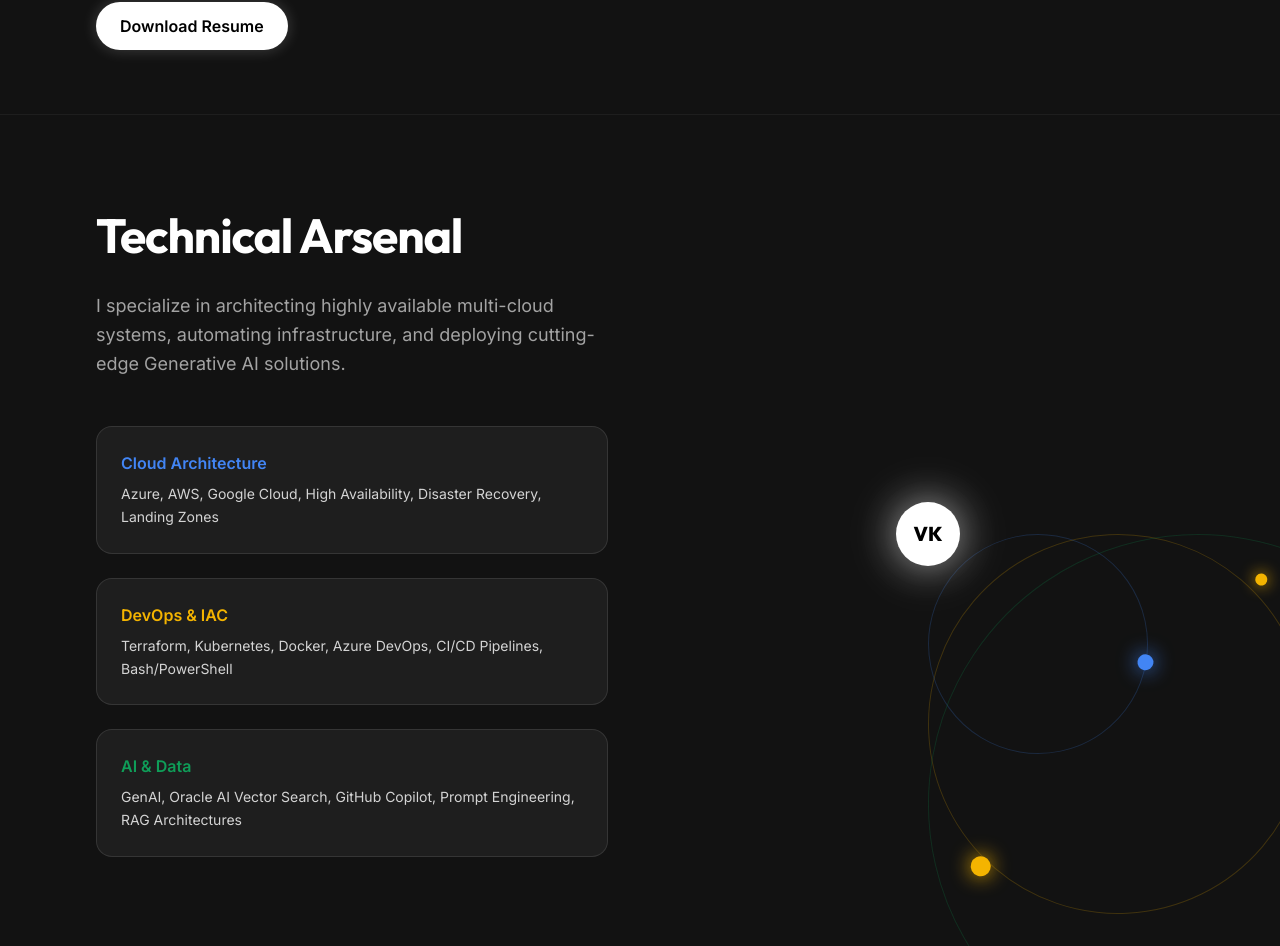
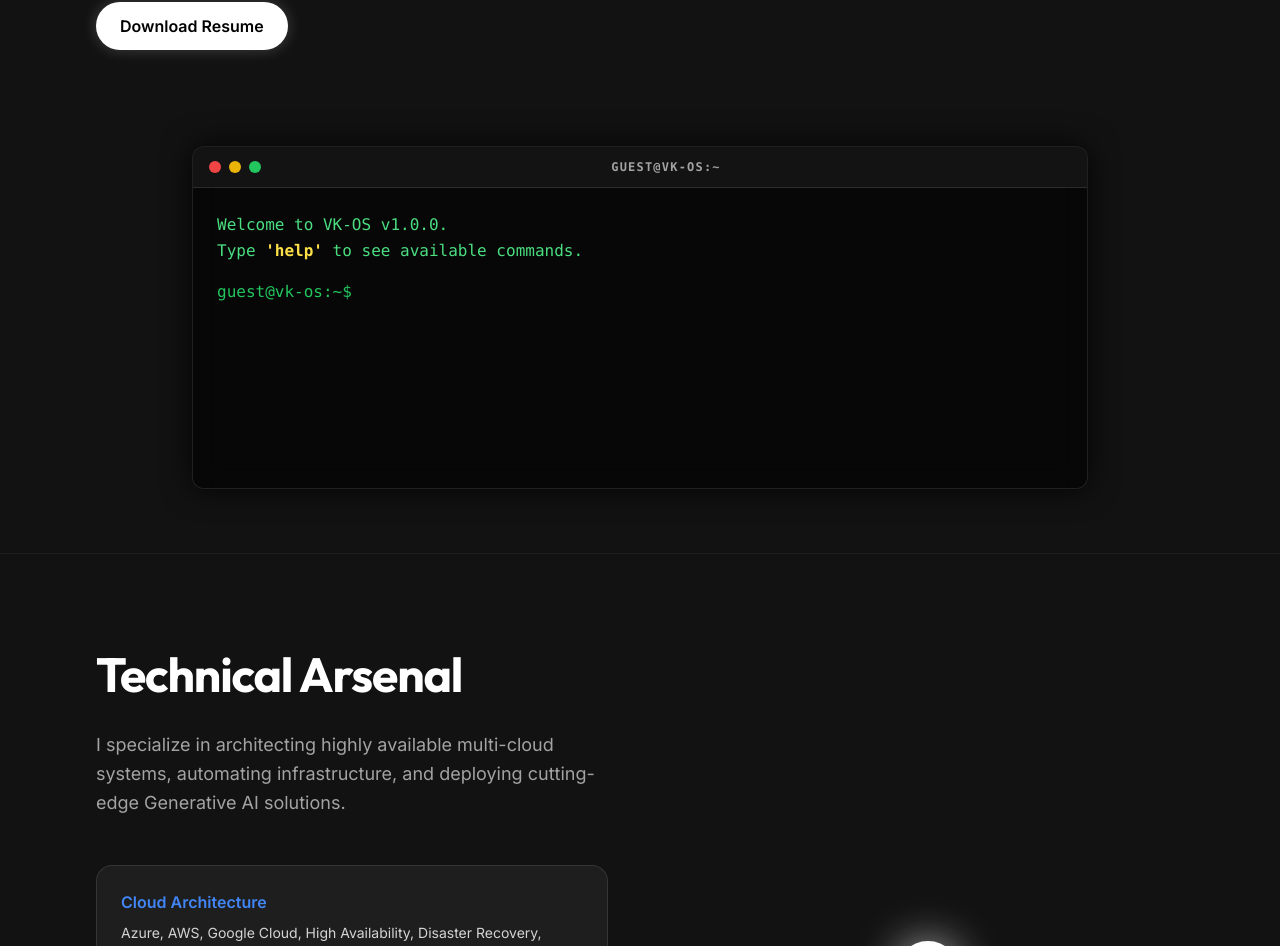
Before and after one commit to vjkakade/vjkakade_pf, a Next.js app: page / in a window 1280 px wide. Shown: the part 4547-5493 px from the top of the page. Built offline with nearby package versions, Linux system fonts and the light colour scheme.

Commit message:
feat: add interactive DevOps terminal easter egg to about section

```diff
--- a/components/About.tsx
+++ b/components/About.tsx
@@ -1,4 +1,5 @@
 import React from 'react';
+import Terminal from './Terminal';
 
 const skills = [
   'Azure', 'AWS', 'GCP', 'Oracle Cloud', 'Azure DevOps',
@@ -54,6 +55,9 @@ export default function About() {
         </div>
 
       </div>
+
+      {/* DevOps Terminal Easter Egg */}
+      <Terminal />
     </section>
   );
 }
--- /dev/null
+++ b/components/Terminal.tsx
@@ -0,0 +1,126 @@
+'use client';
+
+import React, { useState, useRef, useEffect } from 'react';
+import { motion } from 'framer-motion';
+
+type CommandOutput = {
+  command: string;
+  output: React.ReactNode;
+};
+
+export default function Terminal() {
+  const [input, setInput] = useState('');
+  const [history, setHistory] = useState<CommandOutput[]>([
+    {
+      command: '',
+      output: (
+        <div className="text-green-400">
+          Welcome to VK-OS v1.0.0. <br />
+          Type <span className="text-yellow-300 font-bold">&apos;help&apos;</span> to see available commands.
+        </div>
+      )
+    }
+  ]);
+
+  const bottomRef = useRef<HTMLDivElement>(null);
+  const inputRef = useRef<HTMLInputElement>(null);
+
+  useEffect(() => {
+    bottomRef.current?.scrollIntoView({ behavior: 'smooth' });
+  }, [history]);
+
+  const handleCommand = (cmd: string) => {
+    const trimmed = cmd.trim().toLowerCase();
+    let output: React.ReactNode = '';
+
+    switch (trimmed) {
+      case 'help':
+        output = (
+          <ul className="list-none space-y-1 text-neutral-300">
+            <li><span className="text-yellow-300">whoami</span> - Display my bio</li>
+            <li><span className="text-yellow-300">skills</span> - List my technical stack</li>
+            <li><span className="text-yellow-300">contact</span> - Show my contact email</li>
+            <li><span className="text-yellow-300">clear</span> - Clear the terminal</li>
+          </ul>
+        );
+        break;
+      case 'whoami':
+        output = 'Vijay Kakade - Cloud & DevOps Architect. Specializing in highly available systems, Terraform automation, and GenAI integrations.';
+        break;
+      case 'skills':
+        output = 'Azure, AWS, GCP, Terraform, Kubernetes, Docker, Azure DevOps, Python, AI Vector Search, Prompt Engineering';
+        break;
+      case 'contact':
+        output = <a href="mailto:vijaykakade@live.com" className="text-blue-400 hover:underline">vijaykakade@live.com</a>;
+        break;
+      case 'clear':
+        setHistory([]);
+        return;
+      case '':
+        output = '';
+        break;
+      default:
+        output = <span className="text-red-400">Command not found: {trimmed}. Type &apos;help&apos; for a list of commands.</span>;
+    }
+
+    setHistory(prev => [...prev, { command: cmd, output }]);
+  };
+
+  const onSubmit = (e: React.FormEvent) => {
+    e.preventDefault();
+    handleCommand(input);
+    setInput('');
+  };
+
+  return (
+    <motion.div
+      initial={{ opacity: 0, y: 20 }}
+      whileInView={{ opacity: 1, y: 0 }}
+      viewport={{ once: true }}
+      className="w-full max-w-4xl mx-auto rounded-xl overflow-hidden border border-white/10 bg-black/60 backdrop-blur-md shadow-[0_0_30px_rgba(0,0,0,0.8)] font-mono text-sm sm:text-base mt-24"
+      onClick={() => inputRef.current?.focus()}
+    >
+      {/* Terminal Header */}
+      <div className="flex items-center px-4 py-3 bg-white/5 border-b border-white/10 cursor-pointer">
+        <div className="flex space-x-2">
+          <div className="w-3 h-3 rounded-full bg-red-500" />
+          <div className="w-3 h-3 rounded-full bg-yellow-500" />
+          <div className="w-3 h-3 rounded-full bg-green-500" />
+        </div>
+        <div className="flex-1 text-center text-xs text-neutral-400 font-semibold uppercase tracking-widest">
+          guest@vk-os:~
+        </div>
+      </div>
+
+      {/* Terminal Body */}
+      <div className="p-6 h-[300px] overflow-y-auto scrollbar-thin scrollbar-thumb-white/20 scrollbar-track-transparent">
+        {history.map((entry, idx) => (
+          <div key={idx} className="mb-4">
+            {entry.command && (
+              <div className="flex text-neutral-300 mb-1">
+                <span className="text-green-500 mr-2">guest@vk-os:~$</span>
+                <span>{entry.command}</span>
+              </div>
+            )}
+            <div className="text-neutral-400 leading-relaxed">{entry.output}</div>
+          </div>
+        ))}
+
+        <form onSubmit={onSubmit} className="flex text-neutral-300">
+          <span className="text-green-500 mr-2">guest@vk-os:~$</span>
+          <input
+            ref={inputRef}
+            type="text"
+            value={input}
+            onChange={(e) => setInput(e.target.value)}
+            className="flex-1 bg-transparent border-none outline-none text-white focus:ring-0"
+            autoFocus
+            spellCheck="false"
+            autoComplete="off"
+          />
+        </form>
+        <div ref={bottomRef} />
+      </div>
+    </motion.div>
+  );
+}
```
